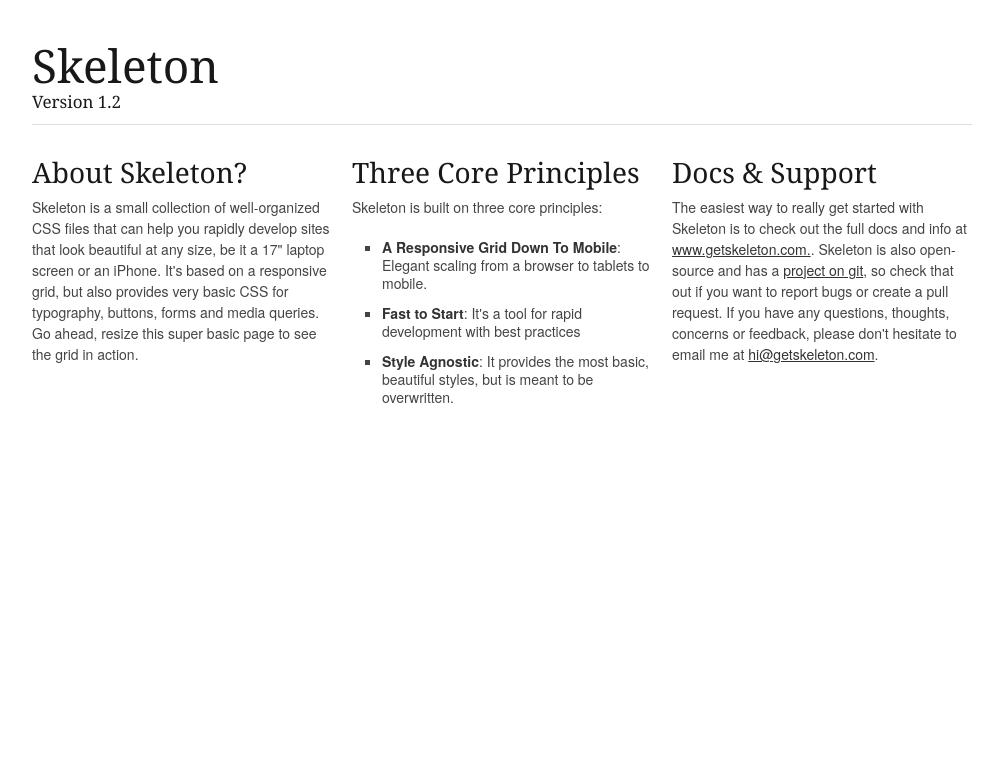
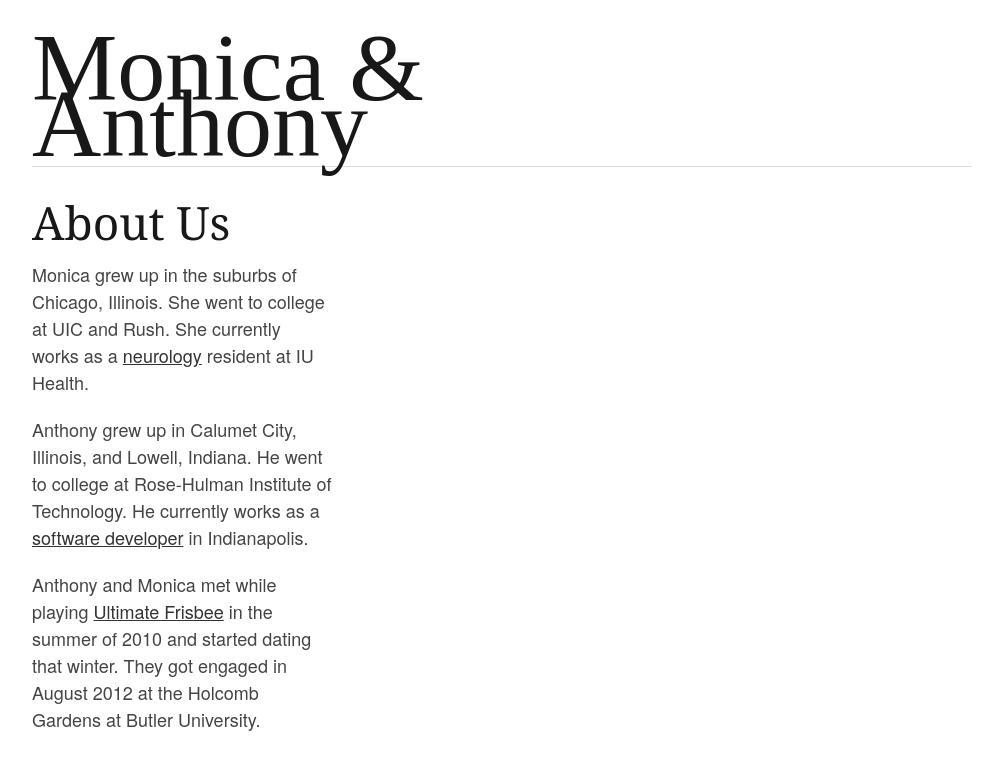
Before and after one commit to panozzaj/wedding-website, a Jekyll site: the page built from about-us/index.md, in a window 1280 px wide. Shown: the top 770 px of the page, without its empty margins (138-1135 px from the left). Built offline with Jekyll 4.4.1, drawn with Linux system fonts in a browser that asks for light colours; some web fonts are replaced; Markdown is read by kramdown in place of the engine named in the settings.

Commit message:
Some development.

```diff
--- a/_layouts/default.html
+++ b/_layouts/default.html
@@ -5,62 +5,47 @@
 <!--[if (gte IE 9)|!(IE)]><!--><html lang="en"> <!--<![endif]-->
 <head>
 
-  <!-- Basic Page Needs
-  ================================================== -->
+  <!-- Basic Page Needs -->
   <meta charset="utf-8">
-  <title>Your Page Title Here :)</title>
-  <meta name="description" content="">
-  <meta name="author" content="">
+  <title>{{ page.title }}</title>
+  <meta name="description" content="Monica Mazda and Anthony Panozzo's wedding website">
+  <meta name="author" content="Anthony Panozzo">
 
-  <!-- Mobile Specific Metas
-  ================================================== -->
+  <!-- Mobile Specific Metas -->
   <meta name="viewport" content="width=device-width, initial-scale=1, maximum-scale=1">
 
-  <!-- CSS
-  ================================================== -->
+  <!-- CSS -->
   <link rel="stylesheet" href="/stylesheets/base.css">
   <link rel="stylesheet" href="/stylesheets/skeleton.css">
   <link rel="stylesheet" href="/stylesheets/layout.css">
+  <link rel="stylesheet" href="/stylesheets/overrides.css">
 
   <!--[if lt IE 9]>
     <script src="http://html5shim.googlecode.com/svn/trunk/html5.js"></script>
   <![endif]-->
 
-  <!-- Favicons
-  ================================================== -->
+  <!-- Favicons -->
   <link rel="shortcut icon" href="images/favicon.ico">
-  <link rel="apple-touch-icon" href="images/apple-touch-icon.png">
-  <link rel="apple-touch-icon" sizes="72x72" href="images/apple-touch-icon-72x72.png">
-  <link rel="apple-touch-icon" sizes="114x114" href="images/apple-touch-icon-114x114.png">
-
+  <!--<link rel="apple-touch-icon" href="images/apple-touch-icon.png">-->
+  <!--<link rel="apple-touch-icon" sizes="72x72" href="images/apple-touch-icon-72x72.png">-->
+  <!--<link rel="apple-touch-icon" sizes="114x114" href="images/apple-touch-icon-114x114.png">-->
 </head>
 <body>
 
-  <!-- Delete everything in this .container and get started on your own site! -->
   <div class="container">
     <div class="sixteen columns">
-      <h1 class="remove-bottom" style="margin-top: 40px">Skeleton</h1>
-      <h5>Version 1.2</h5>
+      <div class="logo">
+        <h1 class="swirly mega" style="margin-top: 40px">
+          Monica &<br/>
+          Anthony
+        </h1>
+      </div>
       <hr />
     </div>
+
     <div class="one-third column">
-      <h3>About Skeleton?</h3>
-      <p>Skeleton is a small collection of well-organized CSS files that can help you rapidly develop sites that look beautiful at any size, be it a 17" laptop screen or an iPhone. It's based on a responsive grid, but also provides very basic CSS for typography, buttons, forms and media queries. Go ahead, resize this super basic page to see the grid in action.</p>
-    </div>
-    <div class="one-third column">
-      <h3>Three Core Principles</h3>
-      <p>Skeleton is built on three core principles:</p>
-      <ul class="square">
-        <li><strong>A Responsive Grid Down To Mobile</strong>: Elegant scaling from a browser to tablets to mobile.</li>
-        <li><strong>Fast to Start</strong>: It's a tool for rapid development with best practices</li>
-        <li><strong>Style Agnostic</strong>: It provides the most basic, beautiful styles, but is meant to be overwritten.</li>
-      </ul>
-    </div>
-    <div class="one-third column">
-      <h3>Docs &amp; Support</h3>
-      <p>The easiest way to really get started with Skeleton is to check out the full docs and info at <a href="http://www.getskeleton.com">www.getskeleton.com.</a>. Skeleton is also open-source and has a <a href="https://github.com/dhgamache/skeleton">project on git</a>, so check that out if you want to report bugs or create a pull request. If you have any questions, thoughts, concerns or feedback, please don't hesitate to email me at <a href="mailto:hi@getskeleton.com">hi@getskeleton.com</a>.</p>
+      {{ content }}
     </div>
   </div>
-
 </body>
 </html>
--- /dev/null
+++ b/about-us/index.md
@@ -0,0 +1,11 @@
+---
+title: About Us
+---
+
+# About Us
+
+Monica grew up in the suburbs of Chicago, Illinois. She went to college at UIC and Rush. She currently works as a [neurology](http://en.wikipedia.org/wiki/Neurology) resident at IU Health.
+
+Anthony grew up in Calumet City, Illinois, and Lowell, Indiana. He went to college at Rose-Hulman Institute of Technology. He currently works as a [software developer](http://en.wikipedia.org/wiki/Software_development) in Indianapolis.
+
+Anthony and Monica met while playing <a href="http://en.wikipedia.org/wiki/Ultimate_(sport)">Ultimate Frisbee</a> in the summer of 2010 and started dating that winter. They got engaged in August 2012 at the Holcomb Gardens at Butler University.
--- a/index.html
+++ /dev/null
@@ -1 +0,0 @@
-<h1>Test</h1><p>A test</p>
--- /dev/null
+++ b/stylesheets/overrides.css
@@ -0,0 +1,22 @@
+@import url(http://fonts.googleapis.com/css?family=Petit+Formal+Script|Italianno);
+
+.swirly {
+  font-family: Italianno, cursive;
+}
+
+.mega {
+  font-size: 96px;
+  line-height: 56px;
+}
+
+body {
+  background: #fff;
+  font: 18px/27px "HelveticaNeue", "Helvetica Neue", Helvetica, Arial, sans-serif;
+}
+
+h1 { font-size: 46px; line-height: 50px; margin-bottom: 14px;}
+h2 { font-size: 35px; line-height: 40px; margin-bottom: 10px; }
+h3 { font-size: 28px; line-height: 34px; margin-bottom: 8px; }
+h4 { font-size: 21px; line-height: 30px; margin-bottom: 4px; }
+h5 { font-size: 17px; line-height: 24px; }
+h6 { font-size: 14px; line-height: 21px; }
```
Also changed, not shown: about-us/index.markdown (deleted, +0 -8 lines), index.md (added, +7 -0 lines).
